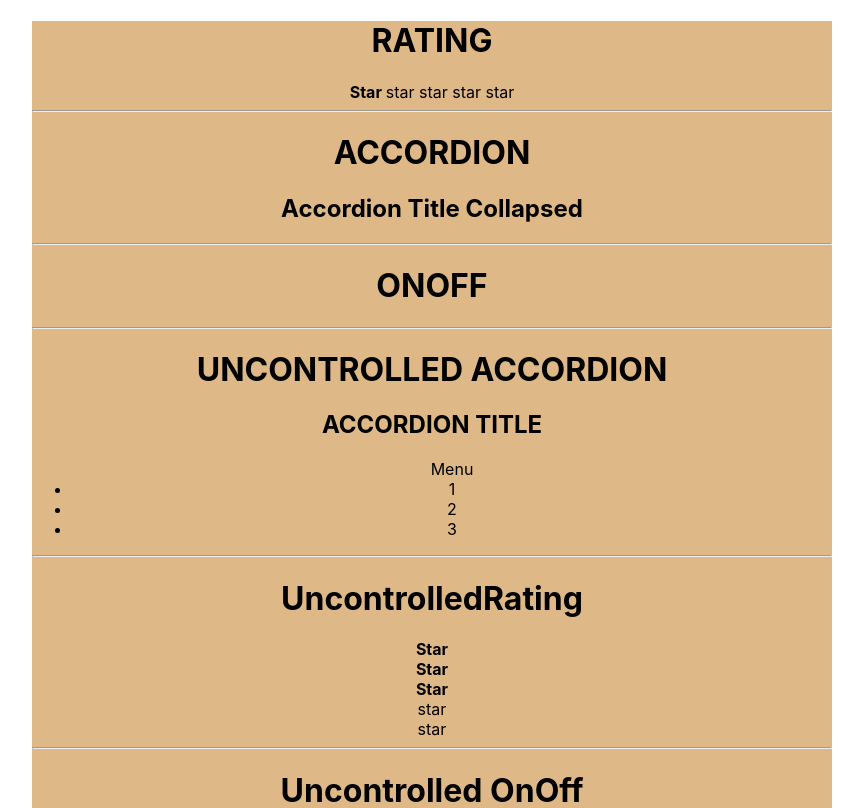
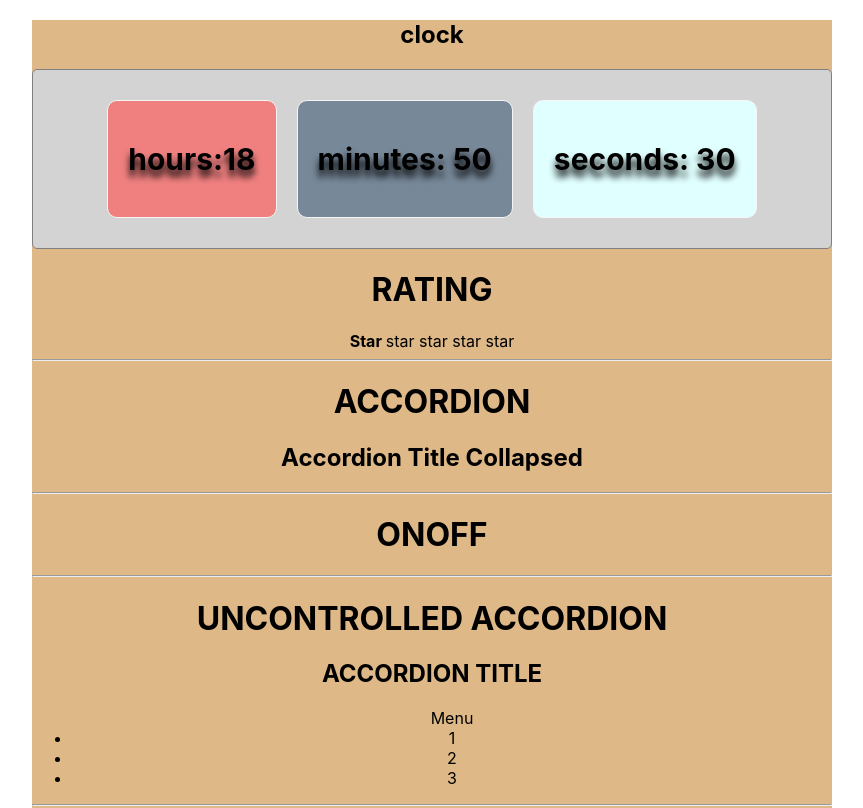
Before and after one commit to ArturLimaiko/it-kamasutra-examples-, a React (Create React App) app: page / in a window 1280 px wide. Shown: the top 808 px of the page, without its empty margins (208-1071 px from the left). Built offline with nearby package versions, Linux system fonts and the light colour scheme.

Commit message:
22 UseEffect setInterval & setTimeOut - сделал задание ( часы )

```diff
--- a/src/App.tsx
+++ b/src/App.tsx
@@ -6,6 +6,7 @@ import {UncontrolledRating} from "./UncontrolledRating/UncontrolledRating";
 import './App.css';
 import {UncontrolledOnOff} from "./UncontrolledOnOff/UncontrolledOnOff";
 import {UncontrolledAccordion} from "./UncontrolledAccordion";
+import {ClockApp} from "./useEffect/clock";
 
 function App() {
 
@@ -15,6 +16,8 @@ function App() {
 
     return (
         <div className="App">
+
+            <ClockApp/>
             <AppTitle title='RATING'/>
             <Rating value={ratingValue} onClick={setRatingValue}/>
             <hr/>
--- /dev/null
+++ b/src/useEffect/clock.module.css
@@ -0,0 +1,38 @@
+.clock {
+
+}
+
+.clock_head {
+
+}
+
+.clock_wrap {
+    display: flex;
+    border: 1px solid gray;
+    background-color: lightgray;
+    border-radius: 5px;
+    justify-content: center;
+    gap: 20px;
+}
+
+.clock_hours,
+.clock_minutes,
+.clock_seconds {
+    border: 1px solid whitesmoke;
+    border-radius: 10px;
+    padding: 40px 20px;
+    font-size: 30px;
+    text-shadow: 0 7px 7px black;
+}
+
+.clock_hours {
+    background-color: lightcoral;
+}
+
+.clock_minutes {
+    background-color: lightslategrey;
+}
+
+.clock_seconds {
+    background-color: lightcyan;
+}
--- /dev/null
+++ b/src/useEffect/clock.tsx
@@ -0,0 +1,33 @@
+import React, {useEffect, useState} from 'react';
+import s from './clock.module.css'
+
+export const ClockApp = () => {
+    const [time, setTime] = useState(new Date());
+
+    useEffect(() => {
+
+        const intervalId = setInterval(() => {
+            setTime(new Date());
+            // Очистка интервала при размонтировании компонента
+            return () => clearInterval(intervalId);
+        }, 1000)
+
+    }, [])// Пустой массив зависимостей, чтобы эффект запускался только при монтировании
+
+    return (
+        <div className={s.clock}>
+            <h2 className={s.clock_head}>clock</h2>
+            <div className={s.clock_wrap}>
+                <div><h3 className={s.clock_hours}> hours:
+                    <span className={s.hours}>{time.getHours()}</span></h3>
+                </div>
+                <div><h3 className={s.clock_minutes}> minutes:
+                    <span className={s.minutes}> {time.getMinutes()} </span></h3>
+                </div>
+                <div><h3 className={s.clock_seconds}> seconds:
+                    <span className={s.seconds}> {time.getSeconds()}</span></h3>
+                </div>
+            </div>
+        </div>
+    );
+};
```
